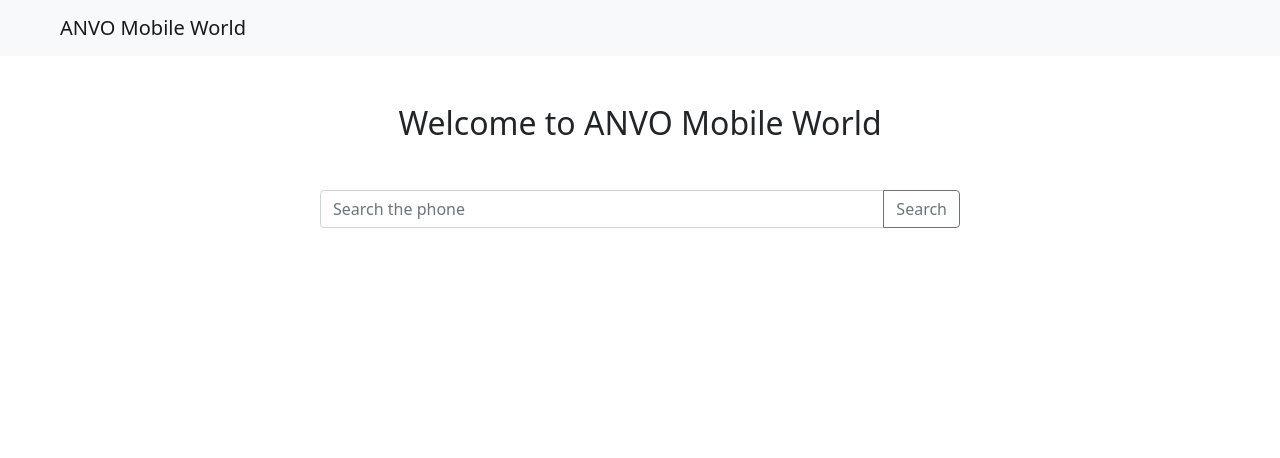
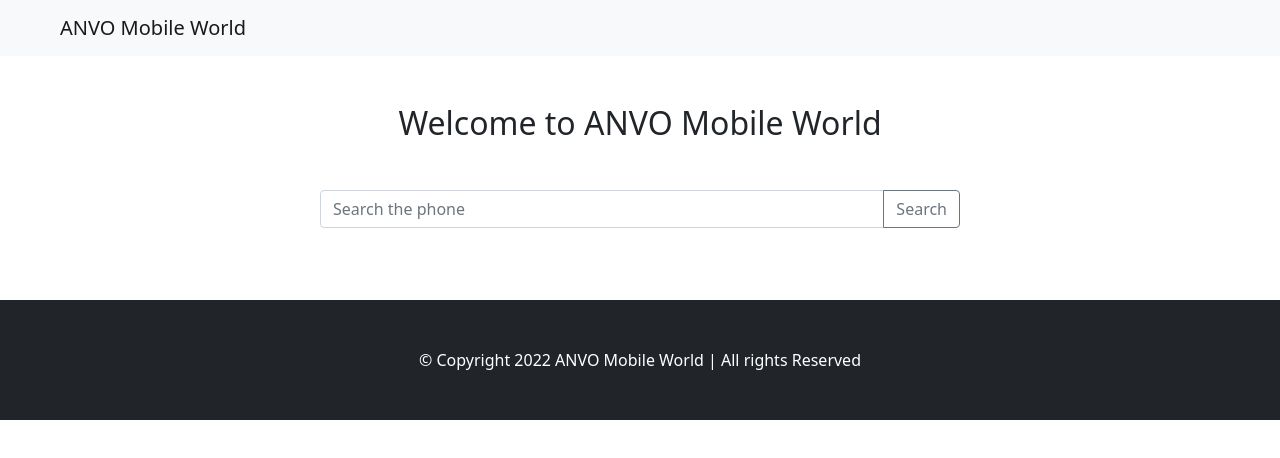
Before and after one commit to shuvo-99/Website-Project-6-ANVO-Mobile-World, a plain HTML site: page index.html in a window 1280 px wide. Drawn offline with nearby package versions, Linux system fonts and the light colour scheme.

Commit message:
final touch

```diff
--- a/index.html
+++ b/index.html
@@ -73,7 +73,7 @@
       <div id="search-result" class="row row-cols-1 row-cols-md-3 g-4  ms-5 "></div>
 
       <!-- eorror -->
-      <div class="notify-section ">
+      <div class="notify-section mb-5">
         <p id="phn-not-found" class="notify">
           'Phone is not Found'
         </p>
@@ -85,15 +85,15 @@
 
       <!-- footer -->
 
-      <!-- <footer>
+      <footer>
         <section class="bg-dark">
 
-          <p class="text-white text-center">
-            © Copyright 2021 Md. Anonto Shuvo | All rights Reserved
+          <p class="text-white text-center m-0 py-5">
+            © Copyright 2022 ANVO Mobile World | All rights Reserved
           </p>
         </section>
 
-      </footer> -->
+      </footer>
       <!-- JavaScript-->
       <script
         src="https://cdn.jsdelivr.net/npm/bootstrap@5.1.3/dist/js/bootstrap.bundle.min.js"
```
